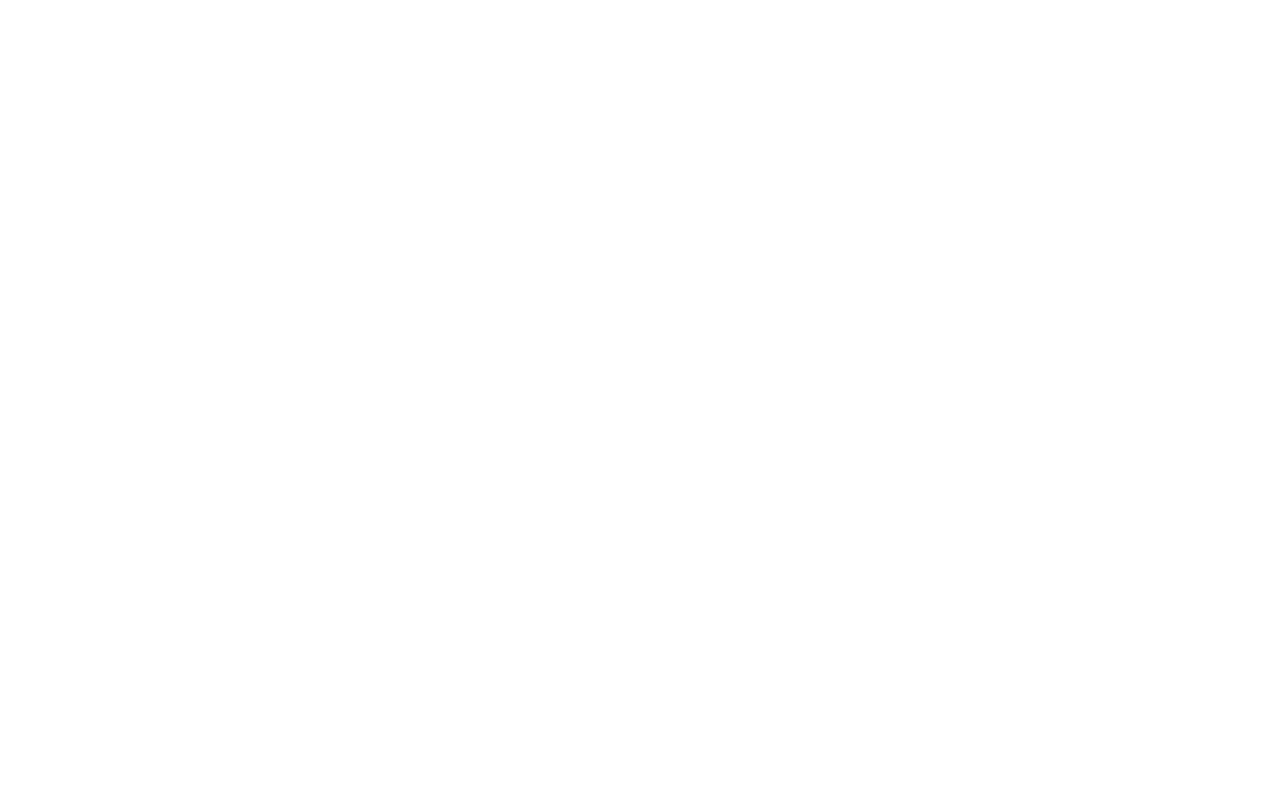
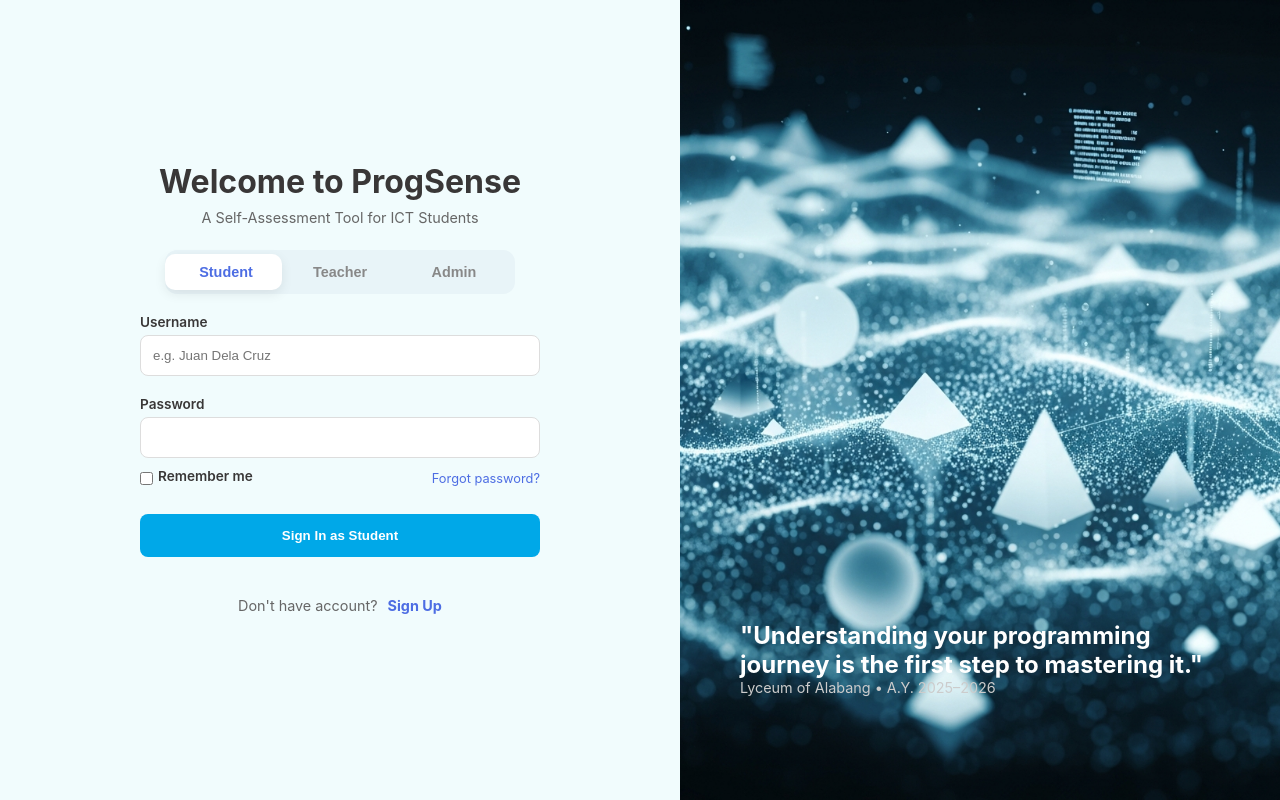
Before and after one commit to sopgaric24/ProgSense, a React (Create React App) app: page / in a window 1280 px wide. Built offline with nearby package versions, Linux system fonts and the light colour scheme.

Commit message:
Login and registration done

```diff
--- a/src/App.js
+++ b/src/App.js
@@ -1,6 +1,113 @@
+import React, { useState } from "react";
+import "../src/css/App.css";
+import "../src/css/login.css";
+import Photo from "./img/Login-photo.png";
+import UserTypeToggle from "./components/UserTypeToggle";
+
+// pages
+import StudentDashboard from "../src/pages/dashboard/student.dashboard";
+
 function App() {
+  // 'auth' for login/register, 'dashboard' for the student page
+  const [view, setView] = useState("auth");
+  const [showLogin, setShowLogin] = useState(true);
+  const [userType, setUserType] = useState("Student");
+
+  // Handler to "Log In"
+  const handleAuthSubmit = (e) => {
+    e.preventDefault();
+    // In a real app, you'd check credentials here
+    setView("dashboard");
+  };
+
+  // --- 1. RENDER DASHBOARD ---
+  if (view === "dashboard") {
+    return <StudentDashboard onLogout={() => setView("auth")} />;
+  }
+
   return (
     <div className="App">
+      <div className="left">
+        {showLogin ? (
+          /* LOGIN CONTAINER */
+          <div className="container login-container">
+            <h1>Welcome to ProgSense</h1>
+            <p>A Self-Assessment Tool for ICT Students</p>
+
+            <UserTypeToggle
+              mode="login"
+              onChange={(type) => setUserType(type)}
+            />
+
+            <form className="login-form" onSubmit={handleAuthSubmit}>
+              <label>Username</label>
+              <input type="text" className="input username" placeholder="e.g. Juan Dela Cruz" required />
+              <label>Password</label>
+              <input type="password" className="input password" required />
+
+              <div className="addition">
+                <div className="rememberme">
+                  <input type="checkbox" id="rem" />
+                  <label htmlFor="rem">Remember me</label>
+                </div>
+                <div className="forgotpass">
+                  <a href="#">Forgot password?</a>
+                </div>
+              </div>
+
+              <button type="submit" className="btn login-btn">
+                Sign In as {userType}
+              </button>
+            </form>
+
+            <span className="noaccount">
+              <p>Don't have account?</p>
+              <a href="#" onClick={(e) => { e.preventDefault(); setShowLogin(false); }}>Sign Up</a>
+            </span>
+          </div>
+        ) : (
+          /* REGISTER CONTAINER */
+          <div className="container register-container">
+            <h1>Create Account</h1>
+            <p>Join the ProgSense community</p>
+
+            <UserTypeToggle
+              mode="register"
+              onChange={(type) => setUserType(type)}
+            />
+
+            <form className="login-form" onSubmit={handleAuthSubmit}>
+              <label>Full Name</label>
+              <input type="text" className="input" placeholder="e.g. Juan Dela Cruz" required />
+              <label>Username</label>
+              <input type="text" className="input" required />
+              <label>Password</label>
+              <input type="password" className="input" required />
+              <label>Confirm Password</label>
+              <input type="password" className="input" required />
+
+              <button type="submit" className="btn login-btn">
+                Register as {userType}
+              </button>
+            </form>
+
+            <span className="noaccount">
+              <p>Already have an account?</p>
+              <a href="#" onClick={(e) => { e.preventDefault(); setShowLogin(true); }}>Login</a>
+            </span>
+          </div>
+        )}
+      </div>
+
+      <div className="right">
+        <img src={Photo} alt="Login" />
+        <div className="quote">
+          <h2 className="qoute-text">
+            "Understanding your programming journey is the first step to mastering it."
+          </h2>
+          <p className="quote-author">Lyceum of Alabang • A.Y. 2025–2026</p>
+        </div>
+      </div>
     </div>
   );
 }
--- /dev/null
+++ b/src/components/UserTypeToggle.jsx
@@ -0,0 +1,46 @@
+import React, { useState, useEffect } from 'react';
+import '../css/UserTypeToggle.css';
+
+const UserTypeToggle = ({ mode, onChange }) => {
+  const [activeIndex, setActiveIndex] = useState(0);
+
+  // Define options based on mode
+  const options = mode === 'login'
+    ? ['Student', 'Teacher', 'Admin']
+    : ['Student', 'Teacher'];
+
+  // Reset index when switching modes to prevent "Admin" being selected in Register
+  useEffect(() => {
+    setActiveIndex(0);
+    onChange(options[0]);
+  }, [mode]);
+
+  const handleSelect = (index) => {
+    setActiveIndex(index);
+    onChange(options[index]);
+  };
+
+  return (
+    <div className="select-usertype">
+      <div
+        className="slider-pill"
+        style={{
+          transform: `translateX(${activeIndex * 100}%)`,
+          width: `${100 / options.length}%`
+        }}
+      />
+      {options.map((opt, i) => (
+        <button
+          key={opt}
+          type="button"
+          className={`user-btn ${activeIndex === i ? 'active' : ''}`}
+          onClick={() => handleSelect(i)}
+        >
+          {opt}
+        </button>
+      ))}
+    </div>
+  );
+};
+
+export default UserTypeToggle;
--- /dev/null
+++ b/src/css/App.css
@@ -0,0 +1,40 @@
+:root {
+  --main: #f1fcfd;
+  --bg2: #c7eeff;
+  --bg3: #4d6de3;
+  --black: #393737;
+  --gray: #d9d9d9;
+  --green: #0de723;
+  --red: #f51515;
+  --orange: #f88f17;
+  --yellow: #f5ff34;
+
+  /* opacity 70 */
+  --main-7: hsla(185, 75%, 97%, 0.7);
+  --primary-7: hsla(198, 100%, 89%, 0.7);
+  --secondary-7: hsla(227, 73%, 60%, 0.7);
+  --black-7: hsla(0, 2%, 22%, 0.7);
+
+  /* opacity 50 */
+  --main-5: hsla(185, 75%, 97%, 0.5);
+  --primary-5: hsla(198, 100%, 89%, 0.5);
+  --secondary-5: hsla(227, 73%, 60%, 0.5);
+  --black-5: hsla(0, 2%, 22%, 0.5);
+
+  /* opacity 20 */
+  --main-2: hsla(185, 75%, 97%, 0.2);
+  --primary-2: hsla(198, 100%, 89%, 0.2);
+  --secondary-2: hsla(227, 73%, 60%, 0.2);
+  --black-2: hsla(0, 2%, 22%, 0.2);
+  --gray-2: hsla(0, 0%, 85%, 0.2);
+  --green-2: hsla(126, 89%, 48%, 0.2);
+  --red-2: hsla(0, 92%, 52%, 0.2);
+  --orange-2: hsla(32, 94%, 53%, 0.2);
+  --yellow-2: hsla(63, 100%, 60%, 0.2);
+}
+
+* {
+  margin: 0;
+  padding: 0;
+  box-sizing: border-box;
+}
--- /dev/null
+++ b/src/css/UserTypeToggle.css
@@ -0,0 +1,47 @@
+
+.select-usertype {
+  position: relative;
+  display: flex;
+  background-color: #e8f4f8;
+  border-radius: 12px;
+  padding: 4px;
+  width: 100%;
+  max-width: 350px;
+  margin: 20px auto;
+  z-index: 1;
+}
+
+.slider-pill {
+  position: absolute;
+  top: 4px;
+  bottom: 4px;
+  left: 0;
+  background-color: #ffffff;
+  border-radius: 10px;
+  box-shadow: 0 4px 12px rgba(0, 0, 0, 0.08);
+  transition: transform 0.35s cubic-bezier(0.4, 0, 0.2, 1);
+  z-index: 0;
+}
+
+.user-btn {
+  flex: 1;
+  position: relative;
+  background: none;
+  border: none;
+  padding: 10px 0;
+  font-size: 0.9rem;
+  font-weight: 600;
+  color: #888;
+  cursor: pointer;
+  transition: color 0.3s ease;
+  z-index: 2;
+  outline: none;
+}
+
+.user-btn.active {
+  color: var(--bg3);
+}
+
+.user-btn:hover:not(.active) {
+  color: var(--black);
+}
--- /dev/null
+++ b/src/css/login.css
@@ -0,0 +1,198 @@
+.App {
+  display: flex;
+  height: 100vh;
+  font-family: "Inter", sans-serif;
+  background-color: var(--main);
+}
+
+/* Left Section */
+.left {
+  flex: 1;
+  display: flex;
+  justify-content: center;
+  align-items: center;
+  padding: 40px;
+}
+
+.login-container {
+  max-width: 400px;
+  width: 100%;
+  text-align: center;
+}
+
+h1 {
+  color: var(--black);
+  margin-bottom: 8px;
+  font-size: 2rem;
+}
+p {
+  color: #666;
+  font-size: 0.9rem;
+  margin-bottom: 24px;
+}
+
+.user {
+  flex: 1;
+  border: none;
+  padding: 8px;
+  border-radius: 18px;
+  cursor: pointer;
+  background: transparent;
+  color: var(--black);
+  transition: 0.3s;
+}
+
+.user.student {
+  background: white;
+  box-shadow: 0 2px 5px rgba(0, 0, 0, 0.1);
+}
+
+.login-form {
+  text-align: left;
+  display: flex;
+  flex-direction: column;
+}
+
+.login-form label {
+  font-weight: 600;
+  color: var(--black);
+  margin-bottom: 5px;
+  font-size: 0.85rem;
+}
+
+.input {
+  padding: 12px;
+  border: 1px solid #ddd;
+  border-radius: 8px;
+  margin-bottom: 20px;
+  background-color: white;
+}
+
+.addition {
+  display: flex;
+  justify-content: space-between;
+  align-items: center;
+  margin-top: -10px;
+  margin-bottom: 25px;
+  font-size: 0.8rem;
+}
+
+.rememberme {
+  display: flex;
+  align-items: center;
+  gap: 5px;
+}
+.rememberme p {
+  margin: 0;
+}
+.forgotpass a {
+  color: var(--bg3);
+  text-decoration: none;
+}
+
+.login-btn {
+  width: 100%;
+  padding: 14px;
+  background-color: #00a8e8;
+  color: white;
+  border: none;
+  border-radius: 8px;
+  font-weight: bold;
+  cursor: pointer;
+  margin-bottom: 20px;
+}
+
+.login-btn:hover {
+  background-color: var(--bg3);
+}
+
+/* Right Section */
+.right {
+  flex: 1;
+  position: relative;
+  overflow: hidden;
+}
+
+.right img {
+  width: 100%;
+  height: 100%;
+  object-fit: cover;
+}
+
+.quote {
+  position: absolute;
+  bottom: 10%;
+  left: 10%;
+  right: 10%;
+  color: white;
+}
+
+.quote-text {
+  font-size: 1.8rem;
+  font-weight: 300;
+  margin-bottom: 15px;
+  line-height: 1.4;
+}
+.quote-author {
+  color: #ccc;
+}
+
+span.noaccount {
+  display: flex;
+  justify-content: center;
+  gap: 10px;
+}
+
+.noaccount {
+  display: flex;
+  justify-content: center;
+  gap: 5px;
+  margin-top: 20px;
+  font-size: 0.9rem;
+}
+
+.noaccount a {
+  color: var(--bg3);
+  font-weight: bold;
+  text-decoration: none;
+}
+
+.noaccount a:hover {
+  text-decoration: underline;
+}
+
+/* Ensure containers have a smooth entrance */
+.container {
+  animation: fadeIn 0.4s ease-out;
+  max-width: 400px;
+  width: 100%;
+  text-align: center;
+}
+
+@keyframes fadeIn {
+  from {
+    opacity: 0;
+    transform: translateY(10px);
+  }
+  to {
+    opacity: 1;
+    transform: translateY(0);
+  }
+}
+
+/* Responsive Design */
+@media (max-width: 700px) {
+  .right {
+    display: none;
+  }
+
+  .left {
+    flex: 1;
+    width: 100%;
+    padding: 20px;
+  }
+
+  .container {
+    max-width: 90% !important;
+  }
+}
--- /dev/null
+++ b/src/pages/dashboard/student.dashboard.jsx
@@ -0,0 +1,14 @@
+// pages/dashboard/student.dashboard.jsx
+import React from "react";
+
+const StudentDashboard = ({ onLogout }) => {
+  return (
+    <div className="dashboard-container">
+      <h1>Student Dashboard</h1>
+      <p>Welcome to your ProgSense learning journey.</p>
+      <button onClick={onLogout}>Logout</button>
+    </div>
+  );
+};
+
+export default StudentDashboard;
```
Also changed, not shown: src/img/Login-photo.png (renamed from src/Login-.png), src/pages/dashboard/admin.dashboard.jsx (added), src/pages/dashboard/teacher.dashboard.jsx (added), src/pages/modal/form.modal.jsx (added).
